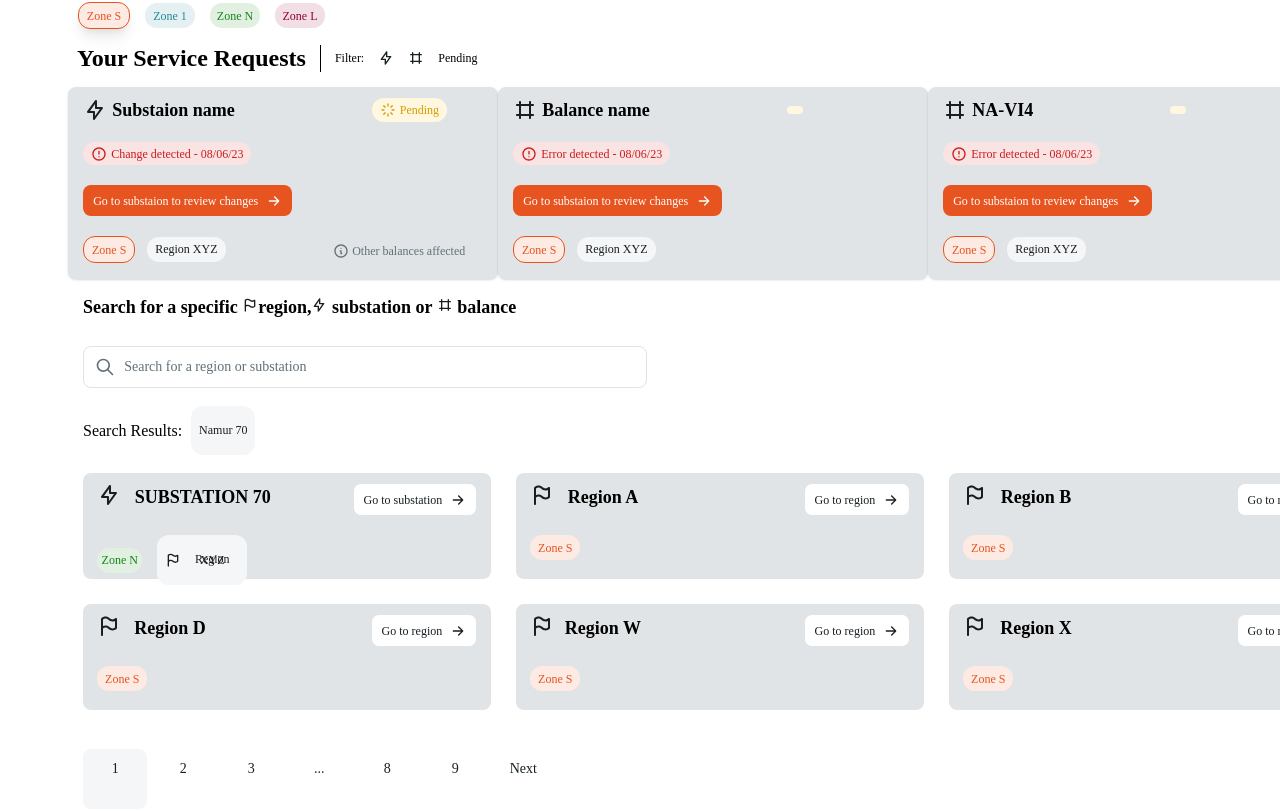
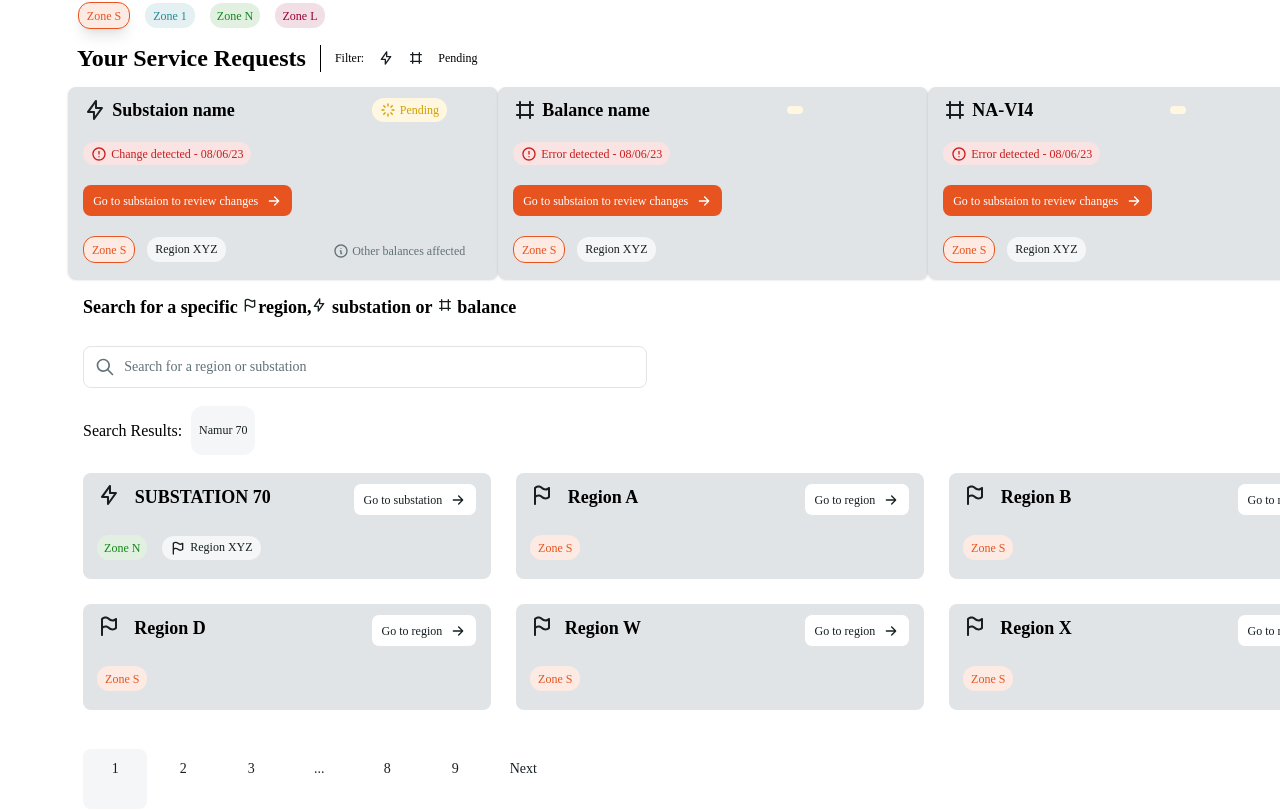
Before and after one commit to HJ1111111/BalanceBuilder, a React (Create React App) app: page / in a window 1280 px wide. Shown: the part 387-1198 px from the top of the page. Built offline with nearby package versions, Linux system fonts and the light colour scheme.

Commit message:
badges adjusted

```diff
--- a/src/Components/Dashboard/search-results.css
+++ b/src/Components/Dashboard/search-results.css
@@ -241,3 +241,24 @@
   border-radius: 8px;
   background: var(--colors-neutral-bg-surface, #fff);
 }
+
+.regionxyz2 {
+  display: flex;
+  padding: 2px 8px;
+  justify-content: center;
+  align-items: center;
+  gap: 4px;
+  border-radius: 12px;
+  border: 0px solid var(--colors-orange-500, #e75420);
+  background: var(--colors-neutral-bg-subtle, #f5f6f7);
+  color: var(--colors-neutral-fg-on-subtle, #171f22);
+  text-align: center;
+  height: 20px;
+  /* typography/text/xs/medium */
+  font-family: TT Norms Pro;
+  font-size: 12px;
+  font-style: normal;
+  font-weight: 500;
+  line-height: 1px; /* 133.333% */
+
+}
--- a/src/Components/Dashboard/search-results.tsx
+++ b/src/Components/Dashboard/search-results.tsx
@@ -122,7 +122,7 @@ export const SearchResults = () => {
             <label className="badge3">
               <p className="badge3text">Zone N</p>
             </label>
-            <label className="regionxyz">
+            <label className="regionxyz2">
               <div className="pendingicon">
                 <svg
                   xmlns="http://www.w3.org/2000/svg"
@@ -454,7 +454,7 @@ export const SearchResults = () => {
             <label className="badge1noshadow">
               <p className="badge1noshadowtext">Zone S</p>
             </label>
-            <label className="regionxyz">
+            <label className="regionxyz2">
               <div className="pendingicon">
                 <svg
                   xmlns="http://www.w3.org/2000/svg"
```
